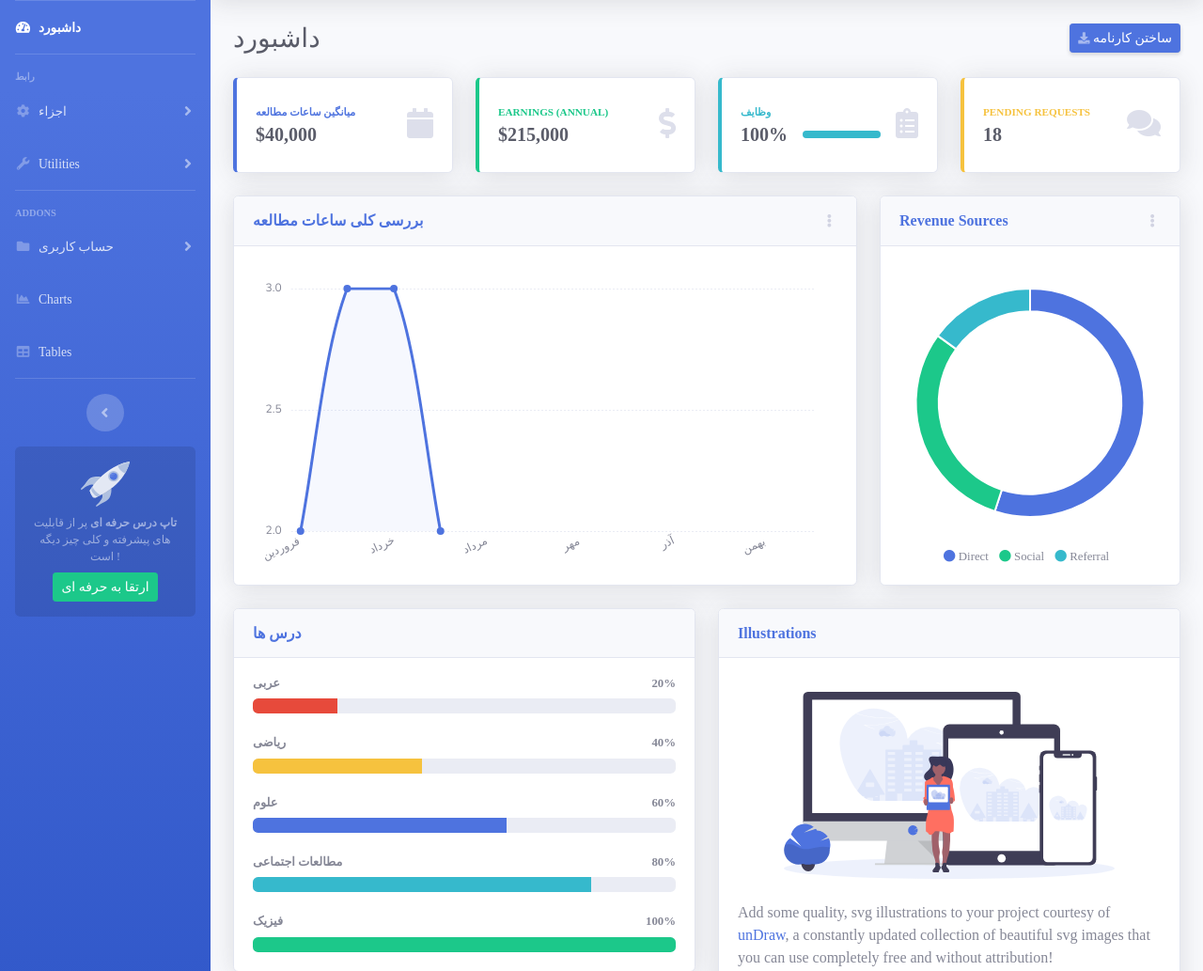
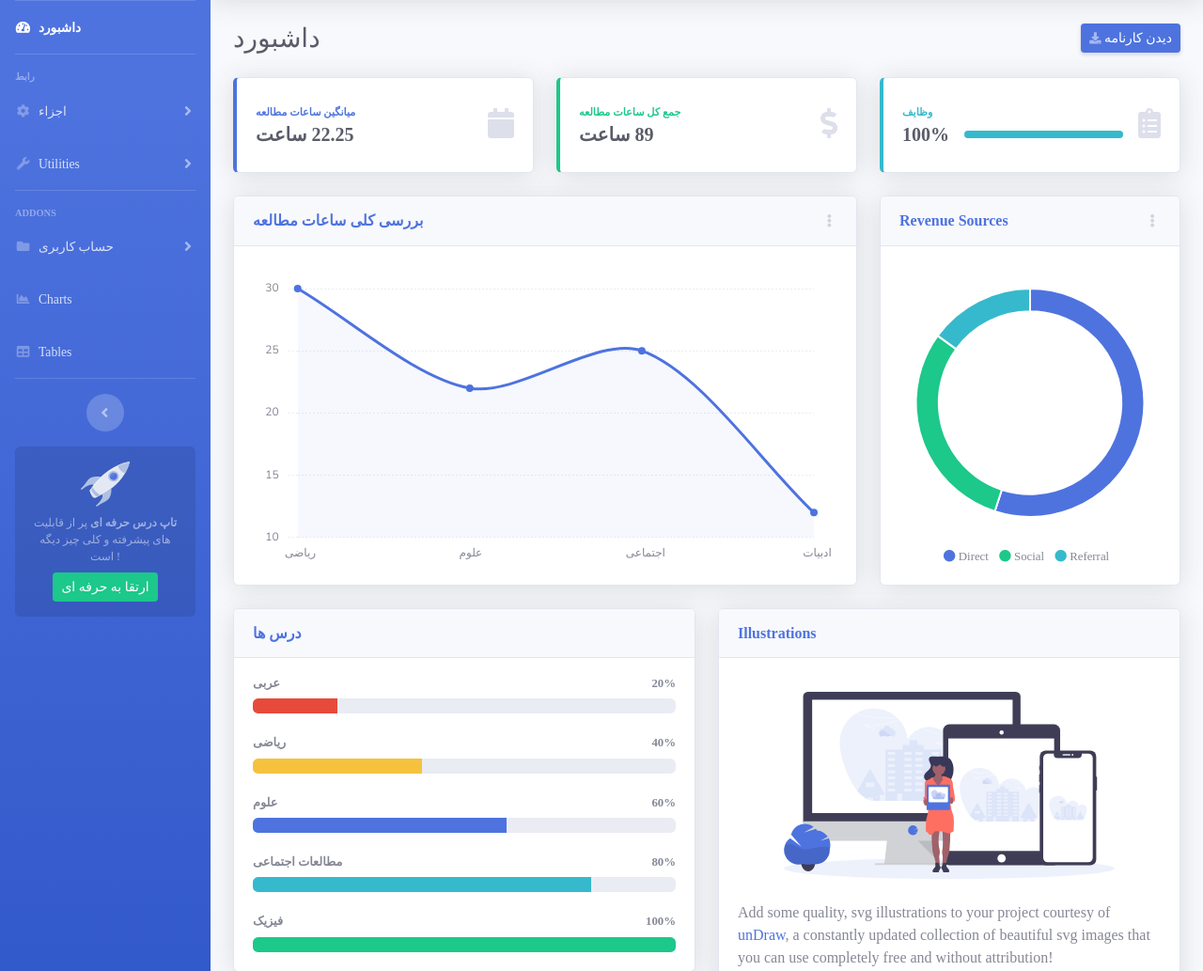
Before and after one commit to padra1386/TopDars, a Django app: page / in a window 1280 px wide. Shown: the part 70-1103 px from the top of the page at 94% size. Run offline with Django 4.2, Linux system fonts and the light colour scheme; a user stored in the database is signed in; data comes from the database, SQL or seed files in the repository; parts of the project's set-up code (start-up, migrations or seed data) failed here and were passed over; some libraries are stand-ins or nearby versions.

Commit message:
Coreccting every user data (Second Commit)

```diff
--- a/base/admin.py
+++ b/base/admin.py
@@ -1,4 +1,5 @@
 from django.contrib import admin
-from .models import studySummary
+from .models import studySummary, Topic
 # Register your models here.
 admin.site.register(studySummary)
+admin.site.register(Topic)
--- a/base/models.py
+++ b/base/models.py
@@ -1,11 +1,21 @@
 from django.db import models
+from django.contrib.auth.models import User
+
 
 # Create your models here.
+
+class Topic(models.Model):
+    host = models.ForeignKey(User, on_delete=models.SET_NULL, null=True)
+    name = models.CharField(max_length=200)
+    data = models.PositiveIntegerField(default=0)
+
+    def __str__(self):
+        return self.name
+
+
 class studySummary(models.Model):
-    title = models.CharField
+    host = models.ForeignKey(User, on_delete=models.SET_NULL, null=True)
+    topic = models.ForeignKey(Topic, null=True, on_delete=models.CASCADE)
     data = models.PositiveIntegerField(default=0)
     created = models.DateTimeField(auto_now_add=True)
     updated = models.DateTimeField(auto_now=True)
-
-    def __str__(self):
-        return self.title
--- a/base/templates/base/index.html
+++ b/base/templates/base/index.html
@@ -418,15 +418,15 @@
               <a
                 href="#"
                 class="d-none d-sm-inline-block btn btn-sm btn-primary shadow-sm"
-                ><i class="fas fa-download fa-sm text-white-50"></i> ساختن
+                ><i class="fas fa-download fa-sm text-white-50"></i> دیدن
                 کارنامه
               </a>
             </div>
 
             <!-- Content Row -->
-            <div class="row">
+            <div class="row" >
               <!-- Earnings (Monthly) Card Example -->
-              <div class="col-xl-3 col-md-6 mb-4">
+              <div class="col-xl-4 col-md-7 mb-4">
                 <div class="card border-left-primary shadow h-100 py-2">
                   <div class="card-body">
                     <div class="row no-gutters align-items-center">
@@ -436,8 +436,8 @@
                         >
                           میانگین ساعات مطالعه
                         </div>
-                        <div class="h5 mb-0 font-weight-bold text-gray-800">
-                          $40,000
+                        <div class="h5 mb-0 font-weight-bold text-gray-800" dir="rtl">
+                         {{ data_avg }}  ساعت
                         </div>
                       </div>
                       <div class="col-auto">
@@ -449,7 +449,7 @@
               </div>
 
               <!-- Earnings (Monthly) Card Example -->
-              <div class="col-xl-3 col-md-6 mb-4">
+              <div class="col-xl-4 col-md-7 mb-4">
                 <div class="card border-left-success shadow h-100 py-2">
                   <div class="card-body">
                     <div class="row no-gutters align-items-center">
@@ -457,10 +457,10 @@
                         <div
                           class="text-xs font-weight-bold text-success text-uppercase mb-1"
                         >
-                          Earnings (Annual)
+                          جمع کل ساعات مطالعه
                         </div>
-                        <div class="h5 mb-0 font-weight-bold text-gray-800">
-                          $215,000
+                        <div class="h5 mb-0 font-weight-bold text-gray-800" dir="rtl">
+                            {{ans}} ساعت
                         </div>
                       </div>
                       <div class="col-auto">
@@ -472,7 +472,7 @@
               </div>
 
               <!-- Earnings (Monthly) Card Example -->
-              <div class="col-xl-3 col-md-6 mb-4">
+              <div class="col-xl-4 col-md-7 mb-4">
                 <div class="card border-left-info shadow h-100 py-2">
                   <div class="card-body">
                     <div class="row no-gutters align-items-center">
@@ -515,27 +515,7 @@
               </div>
 
               <!-- Pending Requests Card Example -->
-              <div class="col-xl-3 col-md-6 mb-4">
-                <div class="card border-left-warning shadow h-100 py-2">
-                  <div class="card-body">
-                    <div class="row no-gutters align-items-center">
-                      <div class="col mr-2">
-                        <div
-                          class="text-xs font-weight-bold text-warning text-uppercase mb-1"
-                        >
-                          Pending Requests
-                        </div>
-                        <div class="h5 mb-0 font-weight-bold text-gray-800">
-                          18
-                        </div>
-                      </div>
-                      <div class="col-auto">
-                        <i class="fas fa-comments fa-2x text-gray-300"></i>
-                      </div>
-                    </div>
-                  </div>
-                </div>
-              </div>
+
             </div>
 
             <!-- Content Row -->
@@ -887,7 +867,7 @@
       <div class="modal-dialog" role="document">
         <div class="modal-content">
           <div class="modal-header">
-            <h5 class="modal-title" id="exampleModalLabel">Ready to Leave?</h5>
+            <h5 class="modal-title" id="exampleModalLabel">میخوای از حساب کاربریت خارج بشی ؟</h5>
             <button
               class="close"
               type="button"
@@ -898,7 +878,7 @@
             </button>
           </div>
           <div class="modal-body">
-            Select "Logout" below if you are ready to end your current session.
+            اگر واقعا می خواهید از حساب کاربری خود خارج شوید دکمه خارج شدن را بزنید
           </div>
           <div class="modal-footer">
             <button
@@ -906,9 +886,9 @@
               type="button"
               data-dismiss="modal"
             >
-              Cancel
+              لغو
             </button>
-            <a class="btn btn-primary" href="{% url 'logout' %}">Logout</a>
+            <a class="btn btn-primary" href="{% url 'logout' %}">خارج شدن</a>
           </div>
         </div>
       </div>
@@ -964,20 +944,7 @@
       var myLineChart = new Chart(ctx, {
         type: "line",
         data: {
-          labels: [
-            "فروردین",
-            "اردیبهشت",
-            "خرداد",
-            "تیر",
-            "مرداد",
-            "شهریور",
-            "مهر",
-            "آبان",
-            "آذر",
-            "دی",
-            "بهمن",
-            "اسفند",
-          ],
+          labels: {{labels|safe}},
           datasets: [
             {
               label: "ساعات مطالعه",
--- a/base/templates/base/login.html
+++ b/base/templates/base/login.html
@@ -11,7 +11,7 @@
     <meta name="description" content="" />
     <meta name="author" content="" />
 
-    <title>SB Admin 2 - Login</title>
+    <title>ورود به حساب - تاپ درس</title>
 
     <!-- Custom fonts for this template-->
     <link
@@ -37,7 +37,10 @@
             <div class="card-body p-0">
               <!-- Nested Row within Card Body -->
               <div class="row">
+                {% comment %}
                 <div class="col-lg-6 d-none d-lg-block bg-login-image"></div>
+                {% endcomment %}
+                <img class="col-lg-6 d-none d-lg-block pl-5" src="{% static 'img/undraw_everywhere.svg' %}" alt="" />
                 <div class="col-lg-6">
                   <div class="p-5">
                     <div class="text-center">
--- a/base/views.py
+++ b/base/views.py
@@ -1,24 +1,47 @@
+from django.contrib.auth.decorators import login_required
 from django.contrib.auth.models import User
 from django.shortcuts import render, redirect
 
 from .forms import MyUserCreationForm
-from .models import studySummary
+from .models import studySummary, Topic
 from django.contrib.auth import authenticate, login, logout
 from django.contrib import messages
 
 
-
 # Create your views here.
+@login_required(login_url='login')
 def homePage(request):
     labels = []
     data = []
-    posts_q = studySummary.objects.all()
+    posts_q = Topic.objects.filter(host=request.user)
     for city in posts_q:
-        labels.append(city.title)
+        labels.append(city.name)
         data.append(city.data)
 
-    context = {'labels': labels, 'data': data}
+    def _sum(arr):
+
+        # initialize a variable
+        # to store the sum
+        # while iterating through
+        # the array later
+        arr_sum = 0
+
+        # iterate through the array
+        # and add each element to the sum variable
+        # one at a time
+        for i in arr:
+            arr_sum = arr_sum + i
+
+        return (arr_sum)
+
+    ans = _sum(data)
+    try:
+        data_average = (ans / len(data))
+    except:
+        data_average = 0
+    context = {'labels': labels, 'data': data, 'data_avg': data_average, 'ans': ans}
     return render(request, 'base/index.html', context)
+
 
 def registerPage(request):
     form = MyUserCreationForm()
@@ -57,8 +80,8 @@ def loginPage(request):
 
         if user is not None:
             login(request, user)
+            return redirect('home')
         else:
             messages.error(request, 'نام کاربری یا رمز عبور ناموجود است')
 
-
     return render(request, 'base/login.html')
```
Also changed, not shown: base/templates/base/register.html (+8 -8 lines), base/migrations/0011_remove_studysummary_topic_studysummary_topic.py (added), base/migrations/0012_topic_host.py (added), base/migrations/0013_topic_data.py (added), db.sqlite3.
